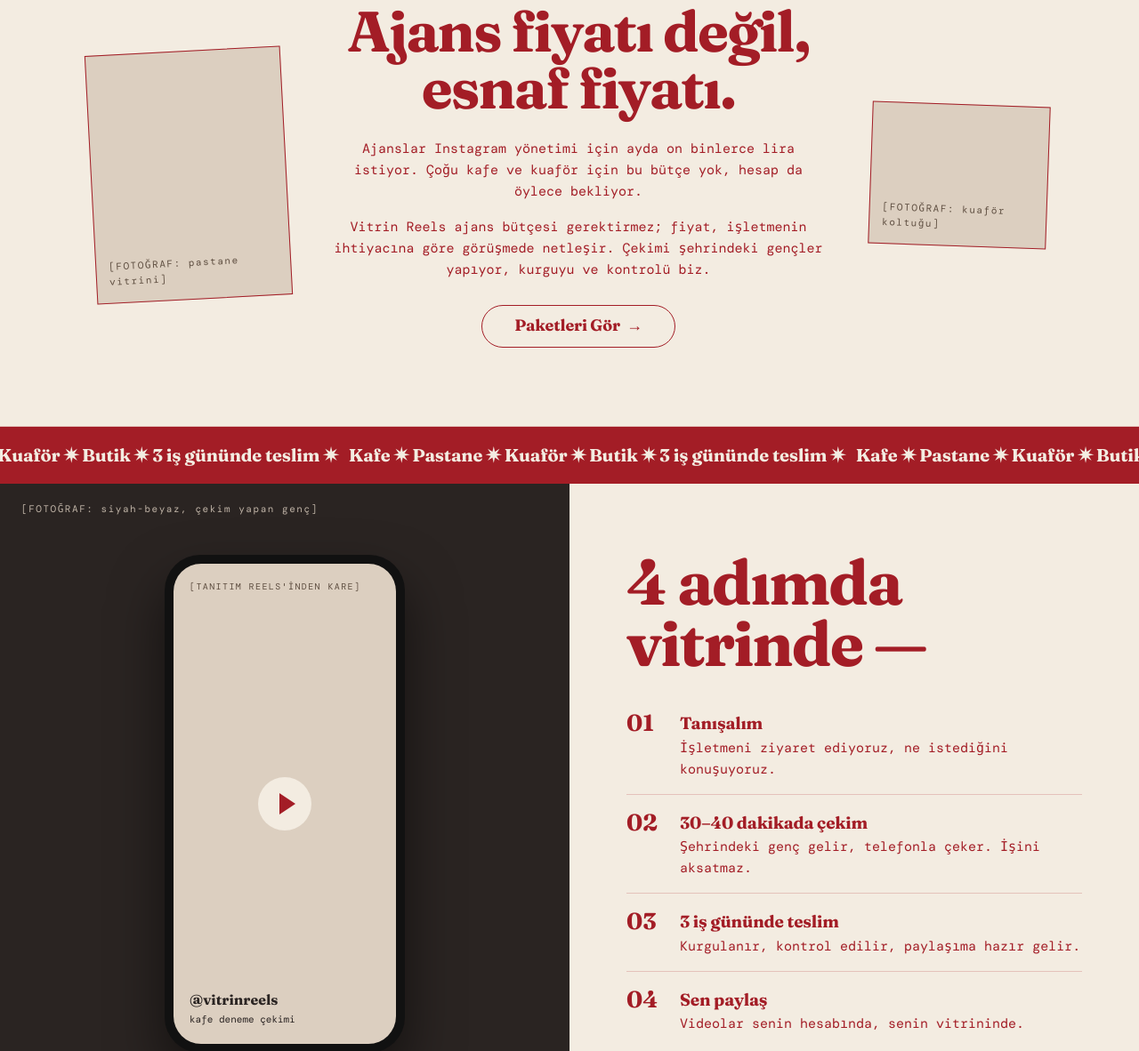
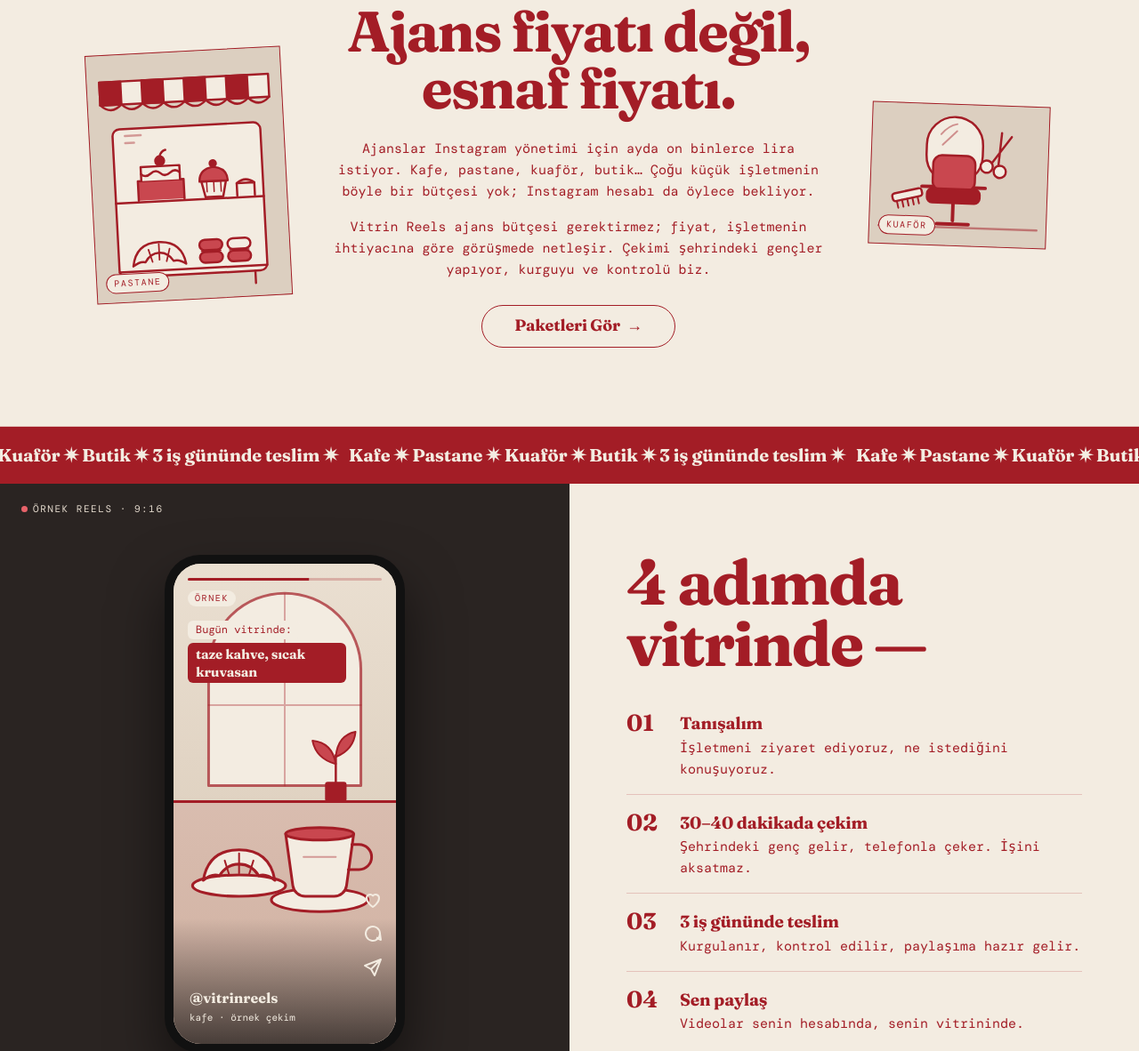
Before and after one commit to idamecuk2005-dotcom/vitrinreels, a plain HTML site: page index.html in a window 1280 px wide. Shown: the part 909-2091 px from the top of the page at 89% size. Drawn offline with nearby package versions, Linux system fonts and the light colour scheme; a web font is replaced by a local one.

Commit message:
Yer tutucu yazıları çizimlerle değiştir, örnek Reels ekranı ekle, metni genelleştir
Co-Authored-By: Claude Opus 5.5 <noreply@anthropic.com>
Claude-Session: https://claude.ai/code/session_01CeRhNNFkAqAorAZpBCE9ET

```diff
--- a/index.html
+++ b/index.html
@@ -63,7 +63,12 @@
     <!-- ============ GİRİŞ ============ -->
     <section class="hero wrap" aria-labelledby="hero-title">
       <div class="hero-frame">
-        <p class="ph-label">[FOTOĞRAF: kafe tezgâhında telefonla dikey çekim yapan genç]</p>
+        <div class="vf-top" aria-hidden="true">
+          <span class="vf-rec"><span class="rec-dot"></span>REC</span>
+          <span class="vf-tag">9:16 · Reels</span>
+        </div>
+        <span class="vf-corner tl" aria-hidden="true"></span><span class="vf-corner tr" aria-hidden="true"></span>
+        <span class="vf-corner bl" aria-hidden="true"></span><span class="vf-corner br" aria-hidden="true"></span>
         <div class="hero-copy">
           <h1 id="hero-title">Esnafın Vitrini Artık Instagram'da.</h1>
           <p>Kafe, pastane, kuaför ve butikler için uygun fiyatlı Instagram Reels. Videoları senin şehrinde yaşayan üniversiteli gençler telefonla çekip kurguluyor.</p>
@@ -96,14 +101,14 @@
     <!-- ============ SORUN ============ -->
     <section class="problem" aria-labelledby="problem-title">
       <div class="wrap problem-inner">
-        <div class="ph ph-tilt reveal"><p class="ph-label">[FOTOĞRAF: pastane vitrini]</p></div>
+        <figure class="ph ph-tilt reveal"><img src="assets/illus-pastane.svg" alt="Pastane vitrini çizimi: tente, pastalar ve kruvasanlar" width="220" height="280" loading="lazy"><figcaption>Pastane</figcaption></figure>
         <div class="problem-copy reveal">
           <h2 id="problem-title">Ajans fiyatı değil, esnaf fiyatı.</h2>
-          <p>Ajanslar Instagram yönetimi için ayda on binlerce lira istiyor. Çoğu kafe ve kuaför için bu bütçe yok, hesap da öylece bekliyor.</p>
+          <p>Ajanslar Instagram yönetimi için ayda on binlerce lira istiyor. Kafe, pastane, kuaför, butik… Çoğu küçük işletmenin böyle bir bütçesi yok; Instagram hesabı da öylece bekliyor.</p>
           <p>Vitrin Reels ajans bütçesi gerektirmez; fiyat, işletmenin ihtiyacına göre görüşmede netleşir. Çekimi şehrindeki gençler yapıyor, kurguyu ve kontrolü biz.</p>
           <a class="btn btn-outline" href="#paketler">Paketleri Gör <span aria-hidden="true">→</span></a>
         </div>
-        <div class="ph ph-small reveal"><p class="ph-label">[FOTOĞRAF: kuaför koltuğu]</p></div>
+        <figure class="ph ph-small reveal"><img src="assets/illus-kuafor.svg" alt="Kuaför çizimi: ayna, koltuk, makas ve tarak" width="200" height="160" loading="lazy"><figcaption>Kuaför</figcaption></figure>
       </div>
     </section>
 
@@ -121,13 +126,20 @@
     <!-- ============ NASIL ÇALIŞIR ============ -->
     <section class="how" id="nasil-calisir" aria-labelledby="how-title">
       <div class="how-visual">
-        <p class="ph-label ph-label-dark">[FOTOĞRAF: siyah-beyaz, çekim yapan genç]</p>
-        <div class="phone">
-          <div class="phone-screen">
-            <p class="ph-label">[TANITIM REELS'İNDEN KARE]</p>
-            <svg class="phone-play" aria-hidden="true" width="64" height="64" viewBox="0 0 64 64"><circle cx="32" cy="32" r="30" fill="#F3ECE1"/><path d="M26 20l18 12-18 12z" fill="#A31D26"/></svg>
+        <p class="how-tag" aria-hidden="true"><span class="rec-dot"></span>Örnek Reels · 9:16</p>
+        <div class="phone" role="img" aria-label="Örnek bir kafe Reels'i: masada kahve ve kruvasan">
+          <div class="phone-screen" aria-hidden="true">
+            <img class="phone-scene" src="assets/reels-kafe.svg" alt="" width="250" height="540">
+            <span class="reel-progress"><i></i></span>
+            <span class="reel-sample">Örnek</span>
+            <span class="reel-caption"><span>Bugün vitrinde:</span><strong>taze kahve, sıcak kruvasan</strong></span>
+            <span class="reel-icons">
+              <svg width="24" height="24" viewBox="0 0 24 24" fill="none" stroke="currentColor" stroke-width="2" stroke-linejoin="round"><path d="M12 20s-7-4.4-7-10a4 4 0 0 1 7-2.6A4 4 0 0 1 19 10c0 5.6-7 10-7 10z"/></svg>
+              <svg width="24" height="24" viewBox="0 0 24 24" fill="none" stroke="currentColor" stroke-width="2" stroke-linejoin="round"><path d="M20 12a8 8 0 1 1-3.3-6.5A8 8 0 0 1 20 12zM20 12l1 7-5-2.5"/></svg>
+              <svg width="24" height="24" viewBox="0 0 24 24" fill="none" stroke="currentColor" stroke-width="2" stroke-linejoin="round"><path d="M21 3L10 14M21 3l-7 18-4-7-7-4z"/></svg>
+            </span>
             <p class="phone-handle">@vitrinreels</p>
-            <p class="phone-sub">kafe deneme çekimi</p>
+            <p class="phone-sub">kafe · örnek çekim</p>
           </div>
         </div>
       </div>
--- a/styles.css
+++ b/styles.css
@@ -94,13 +94,22 @@ svg { display: block; flex: none; }
   .btn-row .btn { width: 100%; }
 }
 
-/* ---------- Yer tutucular ---------- */
-.ph-label { font-size: 11px; letter-spacing: .14em; color: var(--ph-text); }
-.ph-label-dark { color: #BFB3A6; }
-.ph {
-  background: var(--beige); border: 1.5px solid var(--red);
-  display: flex; align-items: flex-end; padding: 14px;
+/* ---------- Çizim kartları ---------- */
+.ph { margin: 0; position: relative; background: var(--beige); border: 1.5px solid var(--red); overflow: hidden; }
+.ph img { display: block; width: 100%; height: 100%; object-fit: cover; }
+.ph figcaption {
+  position: absolute; left: 10px; bottom: 10px;
+  background: var(--cream); color: var(--red); border: 1px solid var(--red);
+  font-size: 10px; letter-spacing: .16em; text-transform: uppercase; padding: 2px 8px; border-radius: 999px;
 }
+
+/* Kayıt etiketi */
+.rec-dot {
+  display: inline-block; width: 7px; height: 7px; border-radius: 50%;
+  background: currentColor; margin-right: 6px; vertical-align: 1px;
+  animation: blink 1.4s steps(1, end) infinite;
+}
+@keyframes blink { 0%, 60% { opacity: 1; } 61%, 100% { opacity: .25; } }
 
 /* ---------- Logo ---------- */
 .logo { display: inline-flex; align-items: center; gap: 10px; text-decoration: none; color: var(--red); }
@@ -168,6 +177,15 @@ svg { display: block; flex: none; }
   background: var(--beige); border: 1.5px solid var(--red); border-radius: 22px;
 }
 .hero-copy { text-align: center; }
+.vf-top { display: flex; justify-content: space-between; align-items: center; gap: 12px; font-size: 11px; letter-spacing: .14em; }
+.vf-rec { display: inline-flex; align-items: center; background: var(--red); color: var(--cream); padding: 3px 10px; border-radius: 999px; }
+.vf-tag { border: 1px solid var(--red); padding: 2px 10px; border-radius: 999px; }
+.vf-corner { position: absolute; width: 26px; height: 26px; border: 2px solid var(--red); opacity: .55; pointer-events: none; }
+.vf-corner.tl { top: 14px; left: 14px; border-right: 0; border-bottom: 0; border-top-left-radius: 8px; }
+.vf-corner.tr { top: 14px; right: 14px; border-left: 0; border-bottom: 0; border-top-right-radius: 8px; }
+.vf-corner.bl { bottom: 14px; left: 14px; border-right: 0; border-top: 0; border-bottom-left-radius: 8px; }
+.vf-corner.br { bottom: 14px; right: 14px; border-left: 0; border-top: 0; border-bottom-right-radius: 8px; }
+.hero-frame .vf-top { padding: 4px 18px 0; }
 .hero h1 {
   font-size: clamp(48px, 9vw, 132px); line-height: .9; letter-spacing: -0.035em;
   margin-bottom: 20px; text-wrap: balance;
@@ -232,7 +250,12 @@ svg { display: block; flex: none; }
   display: flex; align-items: center; justify-content: center;
   padding: 56px 24px 48px; background: var(--panel);
 }
-.how-visual > .ph-label { position: absolute; left: 24px; top: 20px; right: 24px; }
+.how-tag {
+  position: absolute; left: 24px; top: 20px;
+  display: inline-flex; align-items: center; color: #E6DCCF;
+  font-size: 11px; letter-spacing: .14em; text-transform: uppercase;
+}
+.how-tag .rec-dot { color: #E8636A; }
 .phone {
   width: 270px; height: 560px; max-width: 100%;
   padding: 10px; border-radius: 40px; background: #111;
@@ -241,12 +264,33 @@ svg { display: block; flex: none; }
 .phone-screen {
   position: relative; height: 100%; overflow: hidden;
   display: flex; flex-direction: column; justify-content: flex-end;
-  padding: 18px; border-radius: 31px; background: var(--beige);
+  padding: 18px 18px 20px; border-radius: 31px; background: var(--beige);
+  color: var(--cream);
 }
-.phone-screen > .ph-label { position: absolute; top: 18px; left: 18px; right: 18px; font-size: 10px; }
-.phone-play { position: absolute; top: 50%; left: 50%; transform: translate(-50%, -50%); }
-.phone-handle { font-family: var(--f-head); font-weight: 700; font-size: 16px; color: var(--panel); }
-.phone-sub { font-size: 11px; color: var(--panel); }
+.phone-screen::after {
+  content: ""; position: absolute; inset: auto 0 0 0; height: 26%;
+  background: linear-gradient(transparent, rgba(42, 36, 34, .82));
+}
+.phone-scene { position: absolute; inset: 0; width: 100%; height: 100%; object-fit: cover; }
+.reel-progress { position: absolute; top: 16px; left: 16px; right: 16px; height: 3px; border-radius: 3px; background: rgba(163, 29, 38, .25); overflow: hidden; z-index: 1; }
+.reel-progress i { display: block; height: 100%; width: 100%; background: var(--red); transform-origin: left; animation: progress 8s linear infinite; }
+@keyframes progress { from { transform: scaleX(0); } to { transform: scaleX(1); } }
+.reel-sample {
+  position: absolute; top: 30px; left: 16px; z-index: 1;
+  font-size: 10px; letter-spacing: .16em; text-transform: uppercase;
+  background: var(--cream); color: var(--red); padding: 1px 8px; border-radius: 999px;
+}
+.reel-caption {
+  position: absolute; left: 16px; right: 56px; top: 64px; z-index: 1;
+  display: flex; flex-direction: column; align-items: flex-start; gap: 4px;
+}
+.reel-caption > * { padding: 3px 9px; border-radius: 6px; font-size: 12px; line-height: 1.3; }
+.reel-caption span { background: var(--cream); color: var(--red); }
+.reel-caption strong { background: var(--red); color: var(--cream); font-family: var(--f-head); font-weight: 700; font-size: 15px; letter-spacing: -0.01em; }
+.reel-icons { position: absolute; right: 14px; bottom: 74px; z-index: 2; display: flex; flex-direction: column; gap: 14px; }
+.phone-handle, .phone-sub { position: relative; z-index: 2; }
+.phone-handle { font-family: var(--f-head); font-weight: 700; font-size: 16px; }
+.phone-sub { font-size: 11px; }
 
 .how-copy {
   flex: 1 1 520px;
```
Also changed, not shown: assets/illus-kuafor.svg (added), assets/illus-pastane.svg (added), assets/reels-kafe.svg (added).
